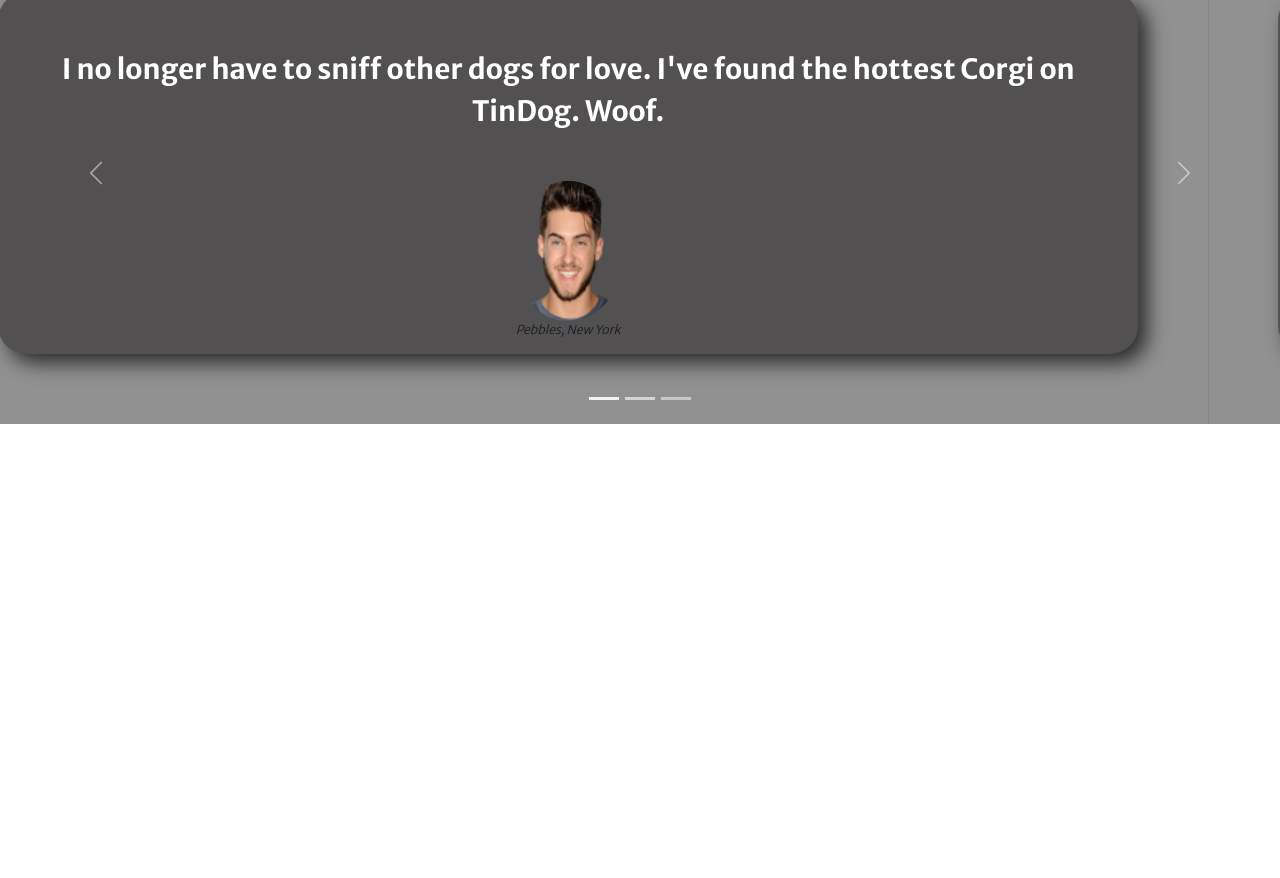
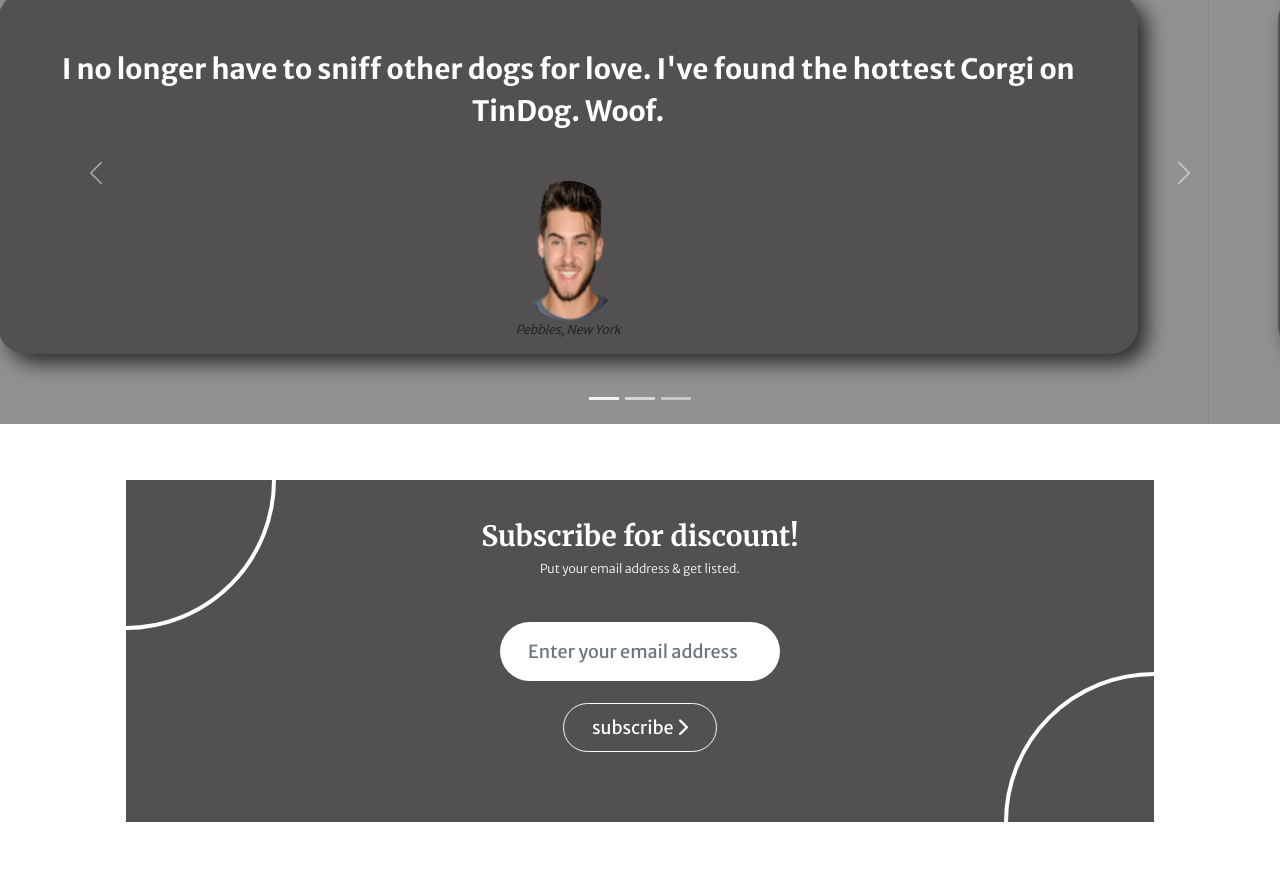
Before and after one commit to Nikzero6/WeboCode-Nikzero, a plain HTML site: page index.html in a window 1280 px wide. Shown: the part 3975-4853 px from the top of the page. Before the commit the page ends 4399 px from the top, so only its background shows below. Drawn offline with nearby package versions, Linux system fonts and the light colour scheme.

Commit message:
add Newsletter

```diff
--- a/index.html
+++ b/index.html
@@ -244,6 +244,31 @@
 
   </section>
 
+  <!-- newsletter -->
+  <section class = "newsletter">
+    <div class = "container">
+      <div class = "newsletter-content">
+        <div class = "title">
+          <h2>Subscribe for discount!</h2>
+          <p>Put your email address & get listed.</p>
+        </div>
+
+        <form>
+          <div class = "form-group">
+            <input type = "email" class = "form-control" placeholder="Enter your email address">
+            <button type = "submit" class = "subscribe-btn">
+              subscribe
+              <i class = "fas fa-chevron-right"></i>
+            </button>
+          </div>
+        </form>
+
+        <div class = "circle-box circle-1"></div>
+        <div class = "circle-box circle-2"></div>
+      </div>
+    </div>
+  </section>
+  <!-- end of newsletter-->
 
 </body>
 
--- a/styles.css
+++ b/styles.css
@@ -261,3 +261,68 @@ nav{
   padding: 1rem;
   box-shadow: 9px 9px 20px 0 rgba(0,0,0,0.7);
 }
+
+/* Newsletter */
+.newsletter .container{
+    padding: 4rem;
+}
+.newsletter-content{
+    background: var(--darkGrey);
+    color: #fff;
+    padding: 40px;
+    display: flex;
+    flex-direction: column;
+    align-items: center;
+    position: relative;
+    overflow: hidden;
+}
+.newsletter .title{
+    text-align: center;
+}
+.form-group{
+    margin: 30px 0;
+}
+.form-control, .subscribe-btn{
+    font-size: 18px;
+    padding: 7px 10px;
+    border: none;
+    display: block;
+    outline: 0;
+}
+.form-control{
+    color: var(--darkGrey);
+    font-weight: 400;
+    padding: 16px 28px;
+    border-radius: 50px;
+    width: 100%;
+}
+.subscribe-btn{
+    background: var(--darkGrey);
+    color: #fff;
+    border: 1.5px solid var(--greyWhite);
+    display: block;
+    padding: 10px 28px;
+    margin: 22px auto;
+    border-radius: 25px;
+    cursor: pointer;
+    transition: all 0.5s ease;
+}
+.subscribe-btn:hover{
+    color: var(--grey);
+    border-color: var(--grey);
+}
+.circle-box{
+    border: 4px solid #fff;
+    height: 300px;
+    width: 300px;
+    border-radius: 50%;
+    position: absolute;
+}
+.circle-box.circle-1{
+    top: -150px;
+    left: -150px;
+}
+.circle-box.circle-2{
+    bottom: -150px;
+    right: -150px;
+}
```
